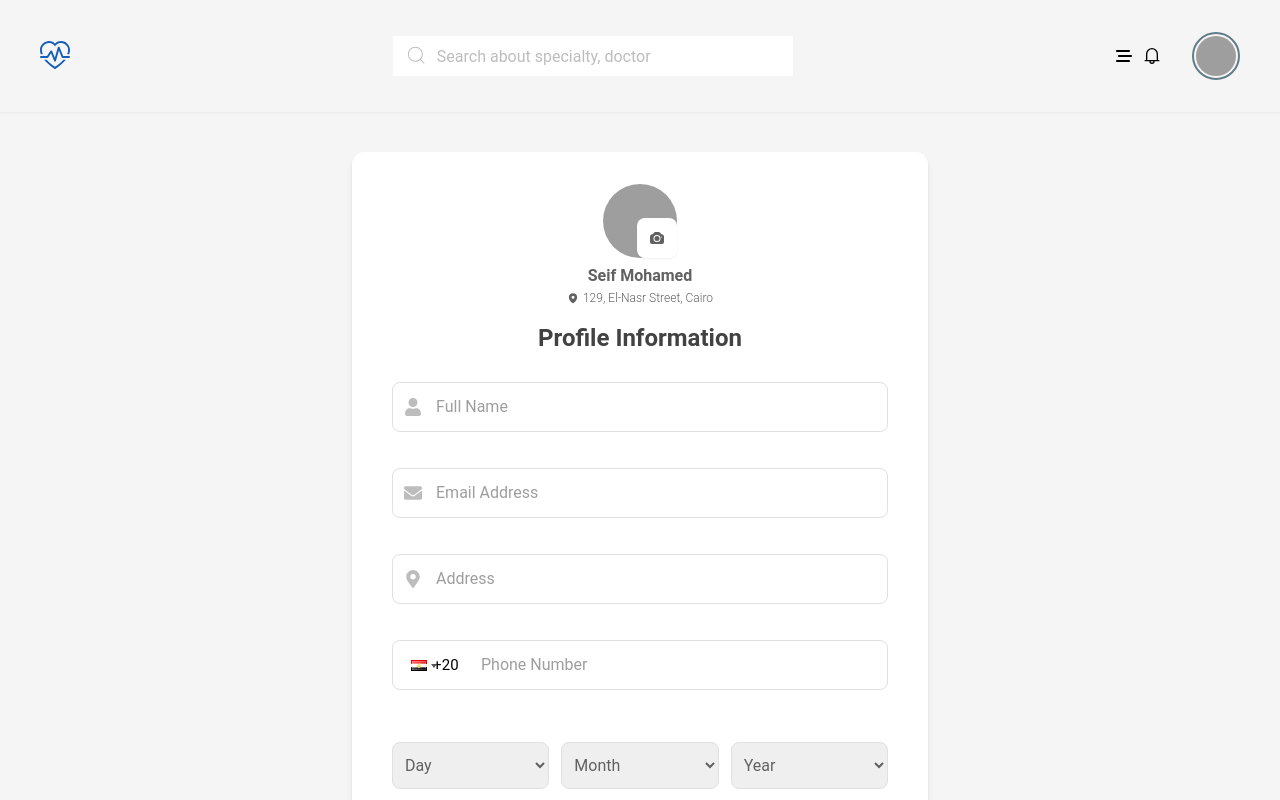
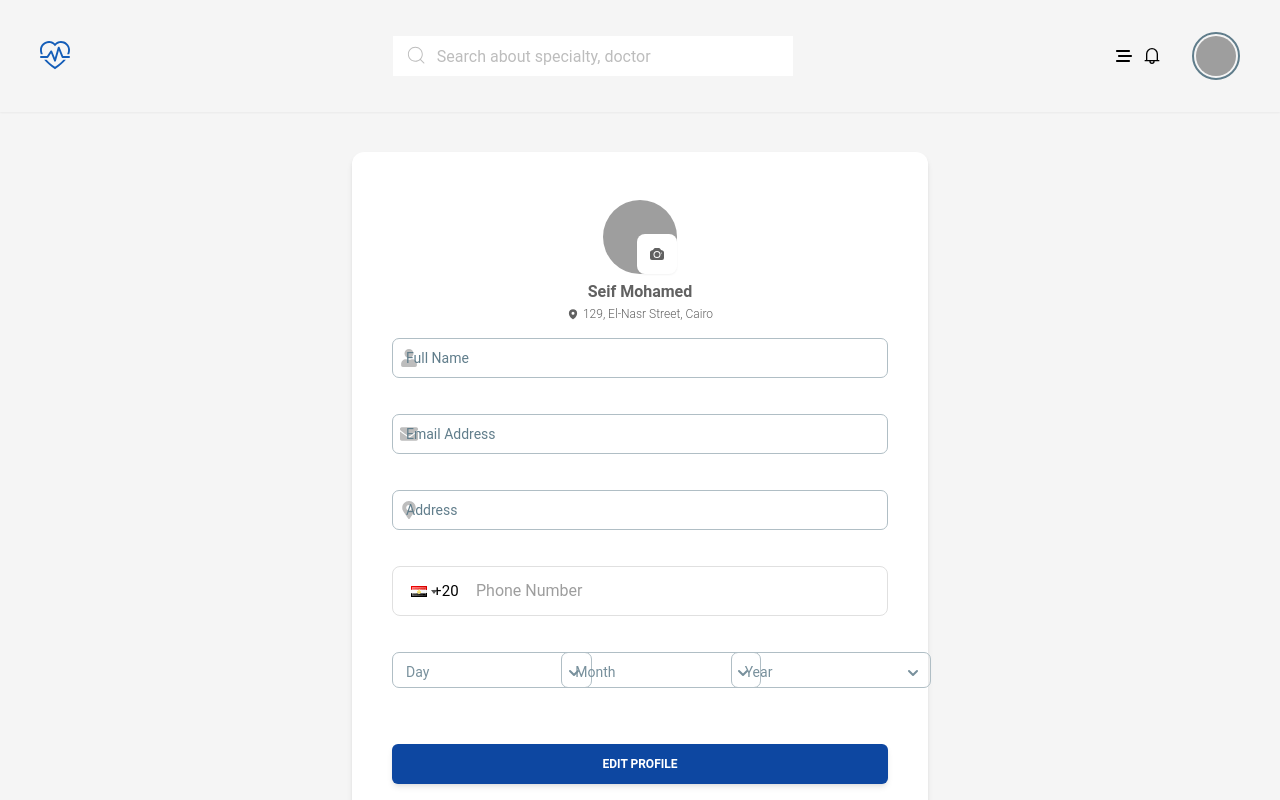
Before and after one commit to Hazem584/Cure-Web, a React (Vite) app: page /Profile in a window 1280 px wide. Shown: the top 800 px of the page. Built offline with nearby package versions, Linux system fonts and the light colour scheme; grey boxes are pictures that could not be loaded.

Commit message:
added user profile

```diff
--- a/src/App.jsx
+++ b/src/App.jsx
@@ -1,5 +1,5 @@
 import React from "react";
-import { Route, Routes } from "react-router-dom";
+import {  Route, Routes } from "react-router-dom";
 import Booking from "./pages/Booking/Booking";
 import Appointments from "./pages/appointments/Appointments";
 import NotFound from "./components/not_found/NotFound";
--- a/src/components/auth/AuthLayout.jsx
+++ b/src/components/auth/AuthLayout.jsx
@@ -2,7 +2,8 @@ import React from "react";
 
 const AuthLayout = ({ children }) => {
   return (
-    <div className="h-screen" >
+
+    <div className="h-screen max-h-screen overflow-hidden bg-white dark:bg-dark-bgSurface">
       <div className="md:container mx-auto  py-10 relative z-10 px-4">
         <section className="mb-6 flex justify-center lg:justify-start">
           <img
@@ -39,4 +40,3 @@ const AuthLayout = ({ children }) => {
 };
 
 export default AuthLayout;
-AuthLayout.jsx
--- /dev/null
+++ b/src/components/profile/Date.jsx
@@ -0,0 +1,60 @@
+import React, { useState } from "react";
+import { Select, Option } from "@material-tailwind/react";
+
+const DateSelect = () => {
+  const days = Array.from({ length: 31 }, (_, i) => i + 1);
+  const months = [
+    "January", "February", "March", "April", "May", "June",
+    "July", "August", "September", "October", "November", "December"
+  ];
+  const years = Array.from({ length: 100 }, (_, i) => 2025 - i);
+
+  const [day, setDay] = useState("");
+  const [month, setMonth] = useState("");
+  const [year, setYear] = useState("");
+
+  return (
+    <div className="grid grid-cols-3 gap-3 mb-6 max-sm:grid-cols-1">
+      <Select
+        label="Day"
+        color="blue"
+        value={day}
+        onChange={setDay}
+        className="!min-h-[36px] !py-1 !text-sm !h-[36px]"
+        containerProps={{ className: "min-w-0 w-full" }}
+      >
+        {days.map((d) => (
+          <Option key={d} value={d}>{d}</Option>
+        ))}
+      </Select>
+
+      <Select
+        label="Month"
+        color="blue"
+        value={month}
+        onChange={setMonth}
+        className="!min-h-[36px] !py-1 !text-sm !h-[36px]"
+        containerProps={{ className: "min-w-0 w-full" }}
+      >
+        {months.map((m) => (
+          <Option key={m} value={m}>{m}</Option>
+        ))}
+      </Select>
+
+      <Select
+        label="Year"
+        color="blue"
+        value={year}
+        onChange={setYear}
+        className="!min-h-[36px] !py-1 !text-sm !h-[36px]"
+        containerProps={{ className: "min-w-0 w-full" }}
+      >
+        {years.map((y) => (
+          <Option key={y} value={y}>{y}</Option>
+        ))}
+      </Select>
+    </div>
+  );
+};
+
+export default DateSelect;
--- a/src/components/profile/ProfileForm.jsx
+++ b/src/components/profile/ProfileForm.jsx
@@ -1,41 +1,33 @@
+
+
 import React, { useState } from "react";
-import { Button } from "@material-tailwind/react";
+import { Input, Button } from "@material-tailwind/react";
 import { FaUser, FaEnvelope, FaMapMarkerAlt } from "react-icons/fa";
 import PhoneInput from "react-phone-input-2";
 import "react-phone-input-2/lib/style.css";
-
-const FloatingInput = ({ icon: Icon, label, type = "text" }) => {
+import Date from "../../components/profile/Date"
+const FloatingInputWithIcon = ({ label, type = "text", icon: Icon }) => {
   const [focused, setFocused] = useState(false);
-  const [value, setValue] = useState("");
-  const active = focused || value !== "";
 
   return (
     <div className="relative w-full mb-6">
       <Icon
-        className={`absolute left-3 top-1/2 -translate-y-1/2 text-lg transition-colors duration-300 ${
-          active ? "text-blue-500" : "text-gray-400"
+        className={`absolute left-2 top-1/2 -translate-y-1/2 text-lg transition-colors duration-300 ${
+          focused ? "text-blue-500" : "text-gray-400"
         }`}
       />
 
-      <label
-        className={`absolute left-10 px-1 bg-white transition-all duration-300 pointer-events-none ${
-          active
-            ? "text-blue-500 text-sm top-2 translate-y-0"
-            : "text-gray-500 top-1/2 -translate-y-[50%]"
-        }`}
-      >
-        {label}
-      </label>
-
-      <input
+      <Input
         type={type}
-        value={value}
+        label={label}
+        color="blue"
         onFocus={() => setFocused(true)}
-        onBlur={(e) => setFocused(e.target.value !== "")}
-        onChange={(e) => setValue(e.target.value)}
-        className={`w-full border rounded-lg pl-10 py-3 focus:outline-none text-gray-800 transition-all duration-300 ${
-          active ? "border-blue-500 ring-1 ring-blue-300" : "border-gray-300"
-        }`}
+        onBlur={() => setFocused(false)}
+        className="pl-10 text-gray-900"
+        labelProps={{
+    className: "left-0",
+  }}
+        crossOrigin={undefined}
       />
     </div>
   );
@@ -44,40 +36,26 @@ const FloatingInput = ({ icon: Icon, label, type = "text" }) => {
 const ProfileForm = () => {
   const [phone, setPhone] = useState("");
   const [focusedPhone, setFocusedPhone] = useState(false);
-  const [day, setDay] = useState("");
-  const [month, setMonth] = useState("");
-  const [year, setYear] = useState("");
+  const isPhoneActive = focusedPhone || phone !== "";
 
-  const isPhoneActive = focusedPhone || phone !== "";
-  const isBirthdayActive = day || month || year;
-
-  const months = [
-    "January", "February", "March", "April", "May", "June",
-    "July", "August", "September", "October", "November", "December"
-  ];
 
   return (
-    <div className="flex flex-col gap-3 w-full px-4 pb-6">
-      <h2 className="text-2xl font-semibold text-center text-gray-800 mb-4">
-        Profile Information
-      </h2>
-
-      <FloatingInput icon={FaUser} label="Full Name" />
-
-      <FloatingInput icon={FaEnvelope} label="Email Address" type="email" />
-
-      <FloatingInput icon={FaMapMarkerAlt} label="Address" />
+    <div className="flex flex-col gap-3 w-full  pb-6">
+      <FloatingInputWithIcon icon={FaUser} label="Full Name" />
+      <FloatingInputWithIcon icon={FaEnvelope} label="Email Address" type="email" />
+      <FloatingInputWithIcon icon={FaMapMarkerAlt} label="Address" />
 
       <div className="relative w-full mb-6">
         <label
-          className={`absolute left-[85px] px-1 bg-white transition-all duration-300 pointer-events-none ${
+          className={`absolute left-[80px] px-1 bg-white transition-all duration-300 ease-in-out pointer-events-none ${
             isPhoneActive
-              ? "text-blue-500 text-sm top-2 translate-y-0"
-              : "text-gray-500 top-1/2 -translate-y-[50%]"
+              ? "text-blue-500 text-sm top-0 translate-y-[-50%] scale-90"
+              : "text-gray-500 top-1/2 -translate-y-[50%] scale-100"
           }`}
         >
           Phone Number
         </label>
+
         <div
           onFocus={() => setFocusedPhone(true)}
           onBlur={() => setFocusedPhone(false)}
@@ -112,66 +90,8 @@ const ProfileForm = () => {
         </div>
       </div>
 
-      <div className="relative w-full mb-2">
-        <label
-          className={`absolute left-2 bg-white px-2 transition-all duration-300 pointer-events-none ${
-            isBirthdayActive
-              ? "text-blue-500 text-sm top-2"
-              : "text-gray-500 top-1/2 -translate-y-[50%]"
-          }`}
-        >
-
-        </label>
-        <div className="grid grid-cols-3 gap-3 mt-4">
-          <select
-            value={day}
-            onChange={(e) => setDay(e.target.value)}
-            className={`border rounded-lg py-3 px-2 focus:outline-none transition-all duration-300 ${
-              day ? "border-blue-500 ring-1 ring-blue-300" : "border-gray-300"
-            }`}
-          >
-            <option value="">Day</option>
-            {Array.from({ length: 31 }, (_, i) => (
-              <option key={i + 1} value={i + 1}>
-                {i + 1}
-              </option>
-            ))}
-          </select>
-          <select
-            value={month}
-            onChange={(e) => setMonth(e.target.value)}
-            className={`border rounded-lg py-3 px-2 focus:outline-none transition-all duration-300 ${
-              month ? "border-blue-500 ring-1 ring-blue-300" : "border-gray-300"
-            }`}
-          >
-            <option value="">Month</option>
-            {months.map((m, i) => (
-              <option key={i} value={m}>
-                {m}
-              </option>
-            ))}
-          </select>
-          <select
-            value={year}
-            onChange={(e) => setYear(e.target.value)}
-            className={`border rounded-lg py-3 px-2 focus:outline-none transition-all duration-300 ${
-              year ? "border-blue-500 ring-1 ring-blue-300" : "border-gray-300"
-            }`}
-          >
-            <option value="">Year</option>
-            {Array.from({ length: 100 }, (_, i) => {
-              const y = 2025 - i;
-              return (
-                <option key={y} value={y}>
-                  {y}
-                </option>
-              );
-            })}
-          </select>
-        </div>
-      </div>
-
-      <Button color="blue" className="w-full rounded-md mt-4">
+<Date/>
+      <Button className="w-full rounded-md mt-4 bg-blue-900">
         Edit Profile
       </Button>
     </div>
--- a/src/pages/profile/Profile.jsx
+++ b/src/pages/profile/Profile.jsx
@@ -9,7 +9,7 @@ const Profile = () => {
     <div className="flex flex-col min-h-screen bg-gray-100">
       <div><NavBar/></div>
       <div className="flex-grow flex justify-center items-center pt-10 pb-10">
-        <Card className="w-full max-w-xl p-6 shadow-md">
+        <Card className="w-full max-w-xl p-10 shadow-md ">
           <ProfileHeader />
           <ProfileForm />
         </Card>
--- a/tailwind.config.js
+++ b/tailwind.config.js
@@ -16,6 +16,7 @@ export default withMT({
       fontFamily: {
         georgia: ["Georgia", "serif"],
       },
+
       colors: {
         primary: "#145DB8",
         primarylighter: "#6292CF",
```
Also changed, not shown: src/components/auth/AuthForm.jsx (+34 -8 lines).
